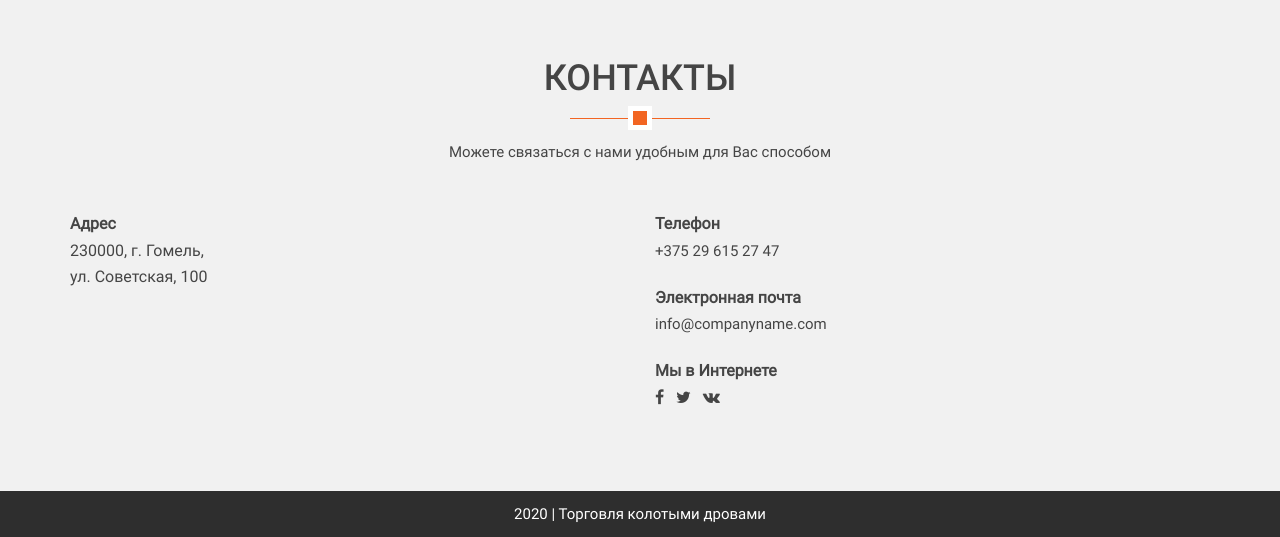
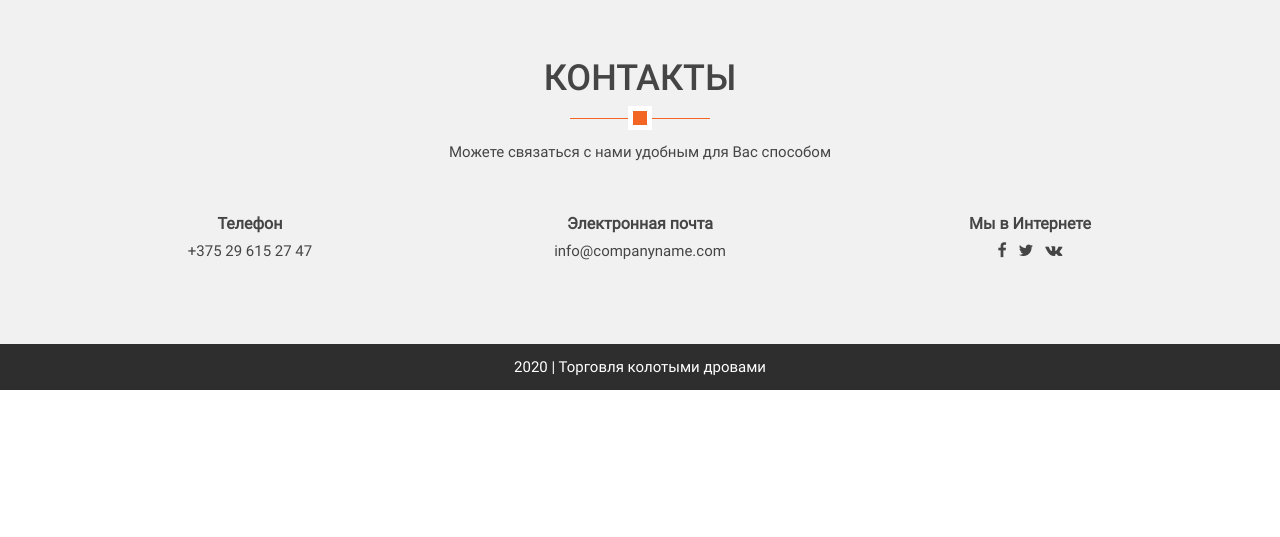
Before and after one commit to oxyfly/oxyfly.github.io, a PHP site: page / in a window 1280 px wide. Shown: the part 3085-3622 px from the top of the page. After the commit the page ends 3475 px from the top, so only its background shows below. Run offline with PHP 8.4, Linux system fonts and the light colour scheme; some libraries are stand-ins or nearby versions; some web fonts are replaced.

Commit message:
drova: changes

```diff
--- a/css/main.css
+++ b/css/main.css
@@ -1127,9 +1127,10 @@ ul.nostyle i {
 }
 
 #get-in-touch .address {
-    float: left;
+    /*float: left;*/
     width: 100%;
     margin-bottom: 25px;
+    text-align: center;
 }
 
 #get-in-touch .address h4 {
--- a/index.html
+++ b/index.html
@@ -790,7 +790,7 @@
     </div>
 
     <div class="row">
-      <div class="col-sm-6">
+      <!--      <div class="col-sm-6">
               <div class="address">
                 <h4>Адрес</h4>
                 <p>
@@ -799,7 +799,7 @@
                 </p>
               </div>
 
-        <!--<div class="address">
+              <div class="address">
                 <h4>Phone </h4>
                 <p>123-456-7890</p>
               </div>
@@ -813,24 +813,13 @@
                 <h4>Follow Us</h4>
                 <p><a href="#"><i class="fa fa-facebook"></i></a> &nbsp; <a href="#"><i class="fa fa-twitter"></i></a> &nbsp; <a href="#"><i
                   class="fa fa-google-plus"></i></a></p>
+              </div>
             </div>-->
-      </div>
 
-      <div class="col-sm-6">
+      <div class="col-sm-4">
         <div class="address">
           <h4>Телефон </h4>
           <a href="tel:+375296152747">+375 29 615 27 47</a>
-        </div>
-
-        <div class="address">
-          <h4>Электронная почта</h4>
-          <a href="mailto:">info@companyname.com</a>
-        </div>
-
-        <div class="address">
-          <h4>Мы в Интернете</h4>
-          <p><a href="#"><i class="fa fa-facebook"></i></a> &nbsp; <a href="#"><i class="fa fa-twitter"></i></a> &nbsp; <a href="#"><i
-            class="fa fa-vk"></i></a></p>
         </div>
         <!--        <form action="#" method="post" name="contact-form" id="main-contact-form">
                   <div class="form-group">
@@ -848,6 +837,22 @@
                   <button class="btn btn-primary" type="submit">SUBMIT</button>
                 </form>-->
       </div>
+
+      <div class="col-sm-4">
+        <div class="address">
+          <h4>Электронная почта</h4>
+          <a href="mailto:">info@companyname.com</a>
+        </div>
+      </div>
+
+      <div class="col-sm-4">
+        <div class="address">
+          <h4>Мы в Интернете</h4>
+          <p><a href="#"><i class="fa fa-facebook"></i></a> &nbsp; <a href="#"><i class="fa fa-twitter"></i></a> &nbsp; <a href="#"><i
+            class="fa fa-vk"></i></a></p>
+        </div>
+      </div>
+
     </div>
 
 
```
Lines whose indentation alone changed are shown as unchanged.
